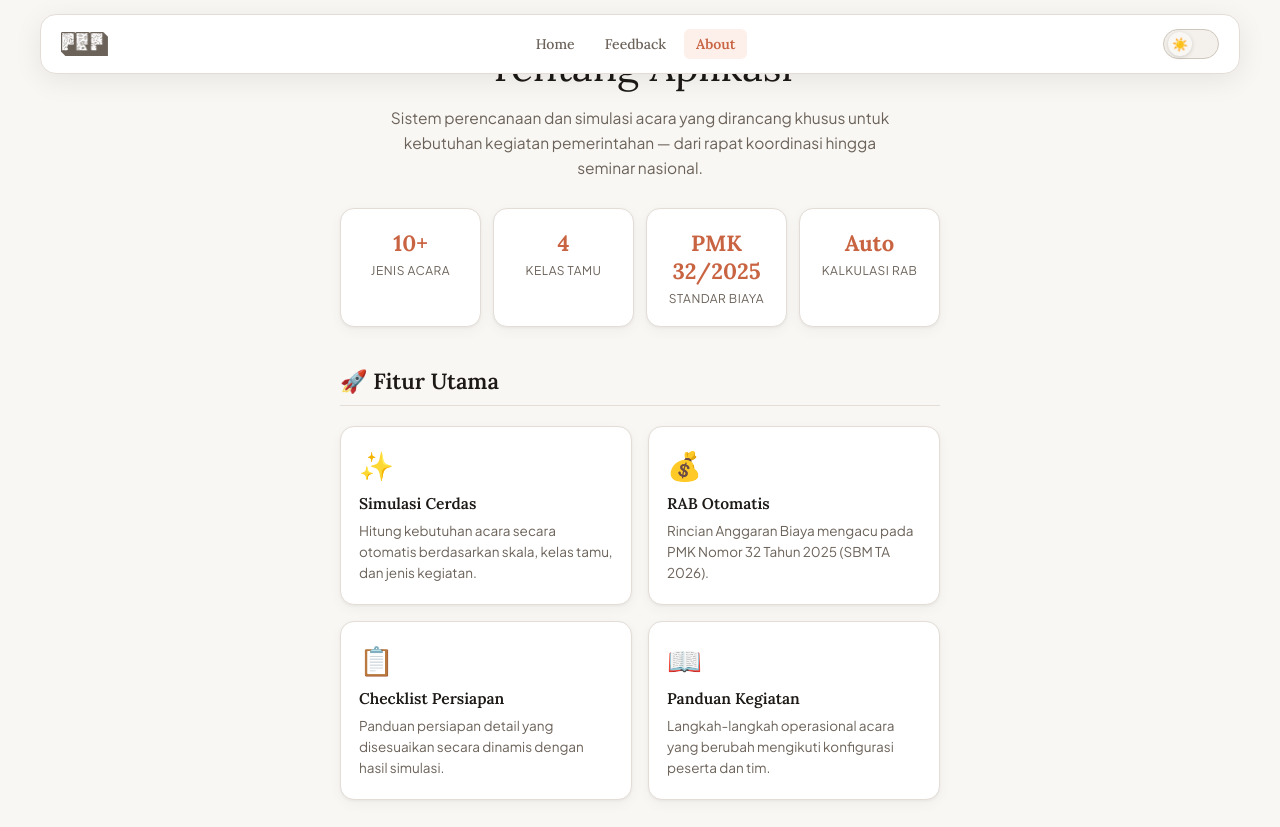
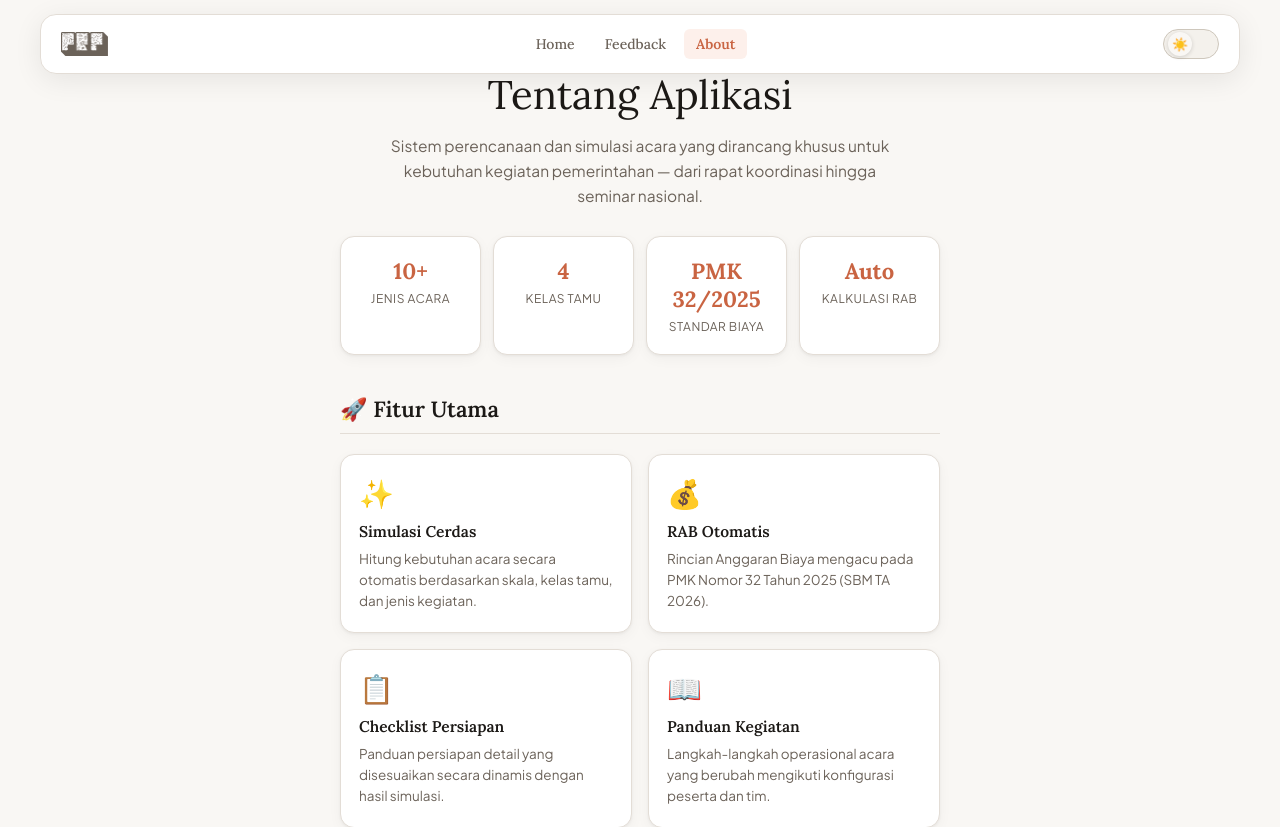
Before and after one commit to dendyadinirwana/kang-event, a React (Vite) app: page /about in a window 1280 px wide. Shown: the top 827 px of the page. Built offline with nearby package versions, Linux system fonts and the light colour scheme.

Commit message:
fix: align page-hero top padding (48px) so Feedback/About titles match Home spacing

```diff
--- a/src/index.css
+++ b/src/index.css
@@ -2649,7 +2649,7 @@
     /* Shared Page Hero (used by About and Feedback pages) */
     .page-hero {
       text-align: center;
-      padding: 20px 20px 28px;
+      padding: 48px 20px 28px;
     }
 
     .page-hero-sub {
```
